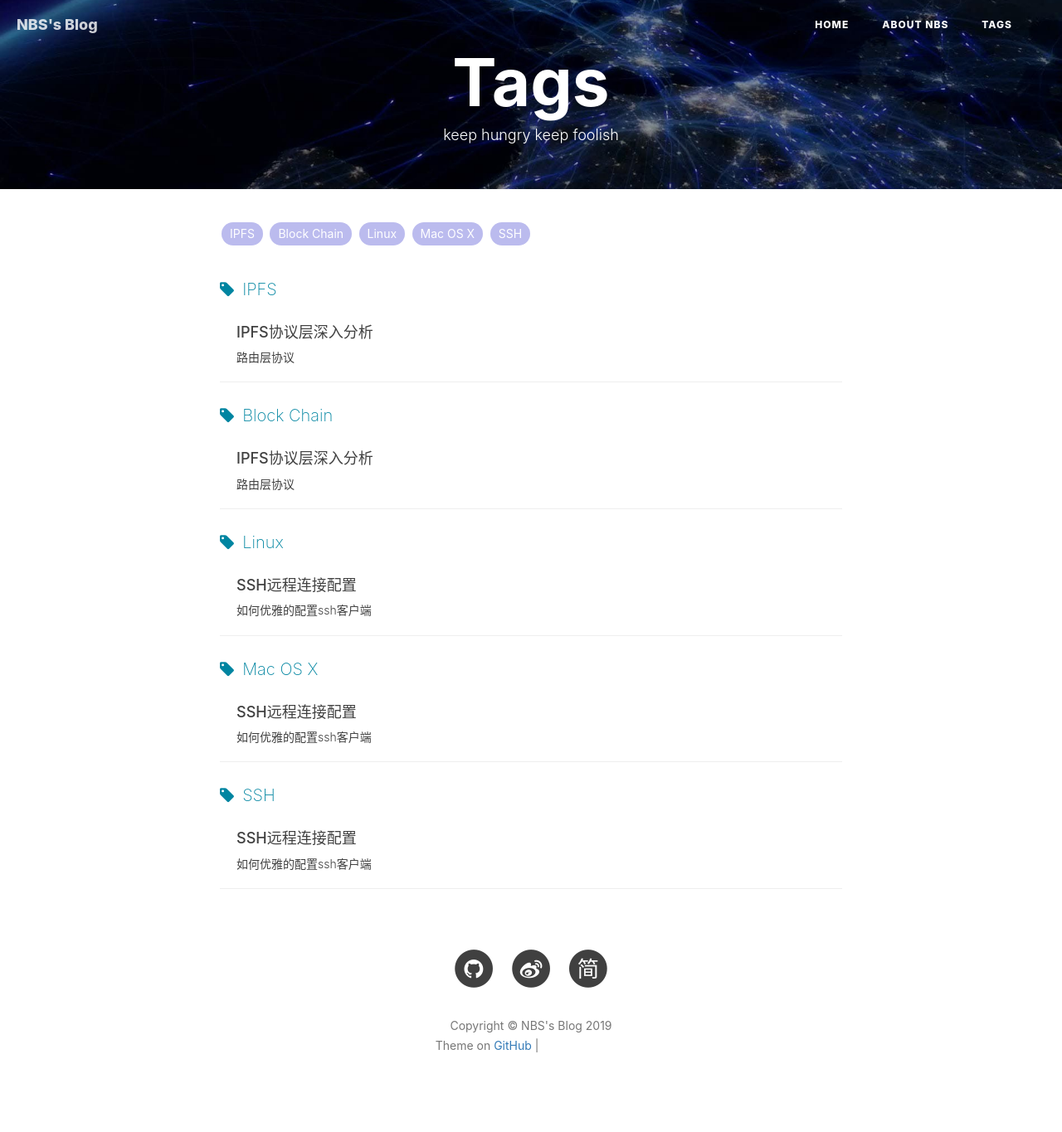
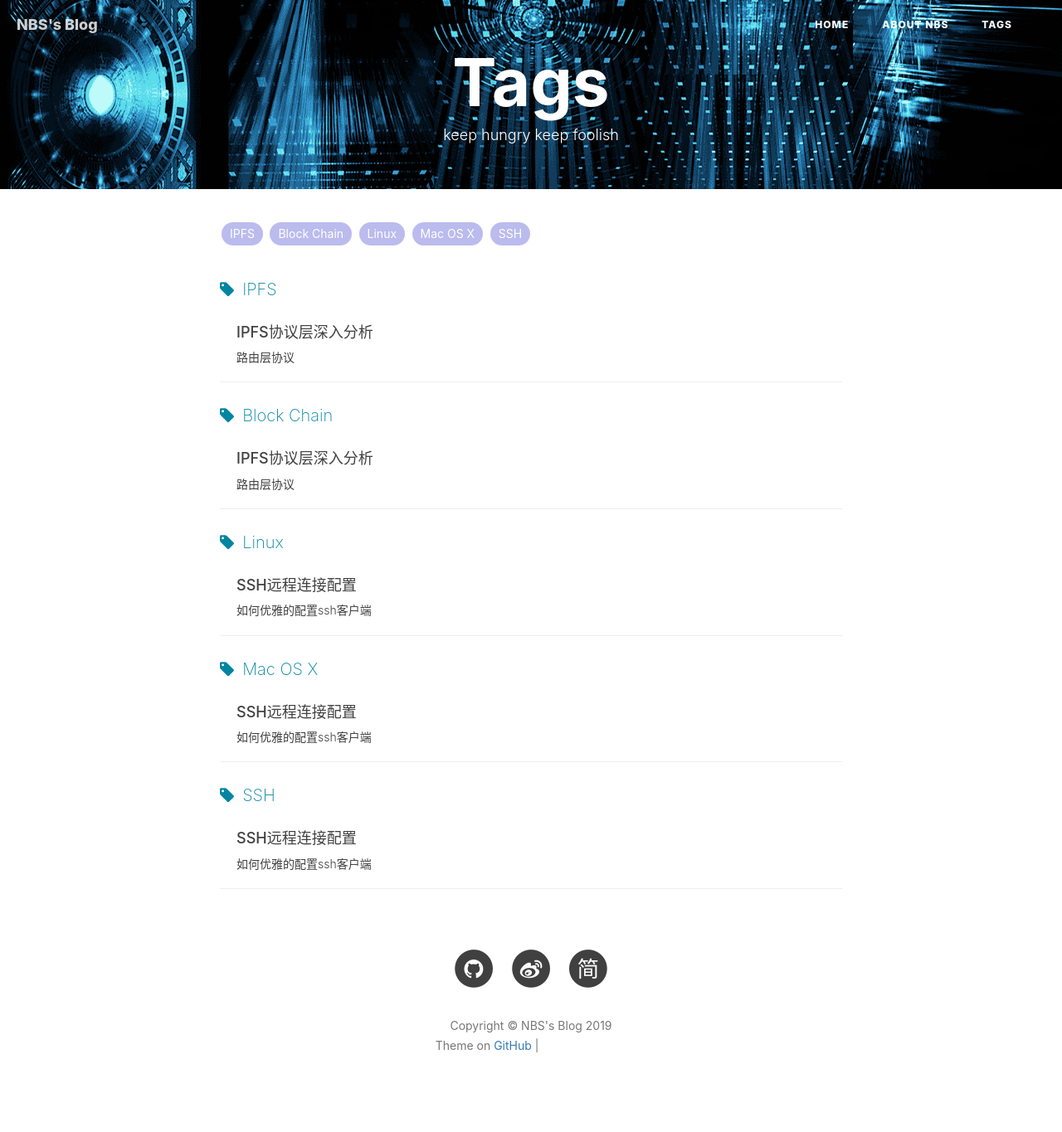
Before and after one commit to NBSChain/nbschain.github.io, a Jekyll site: the page built from tags.html, in a window 1280 px wide. Shown: the whole page at 83% size. Built offline with Jekyll 4.4.1, drawn with Linux system fonts in a browser that asks for light colours; nearby versions of some CDN libraries; comment, search, counter and statistics services are not loaded; grey boxes are pictures that could not be loaded.

Commit message:
add frame

```diff
--- a/tags.html
+++ b/tags.html
@@ -2,7 +2,7 @@
 title: Tags
 layout: default
 description: keep hungry keep foolish
-header-img: "img/post-bg-os-metro.jpg"
+header-img: "img/tech-bg.png"
 ---
 
 <!-- Page Header -->
```
